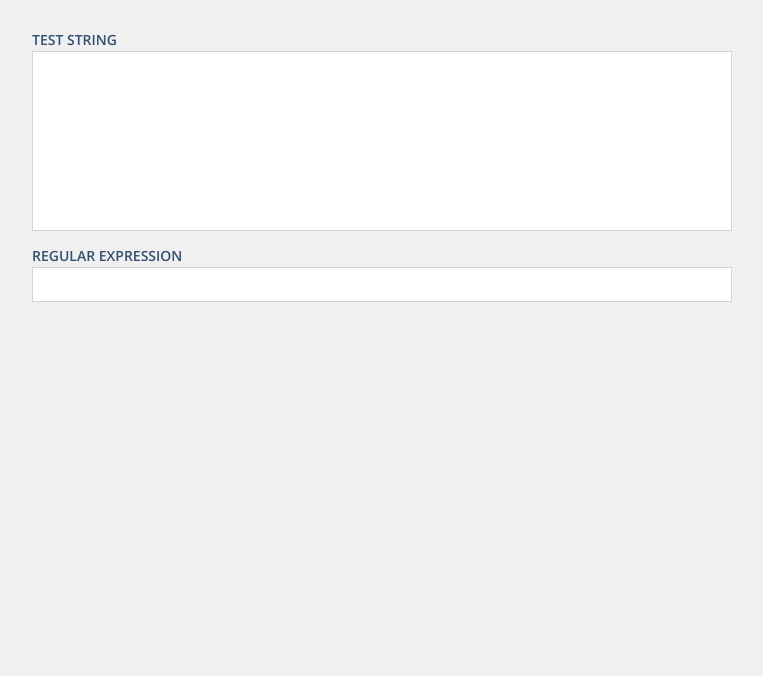
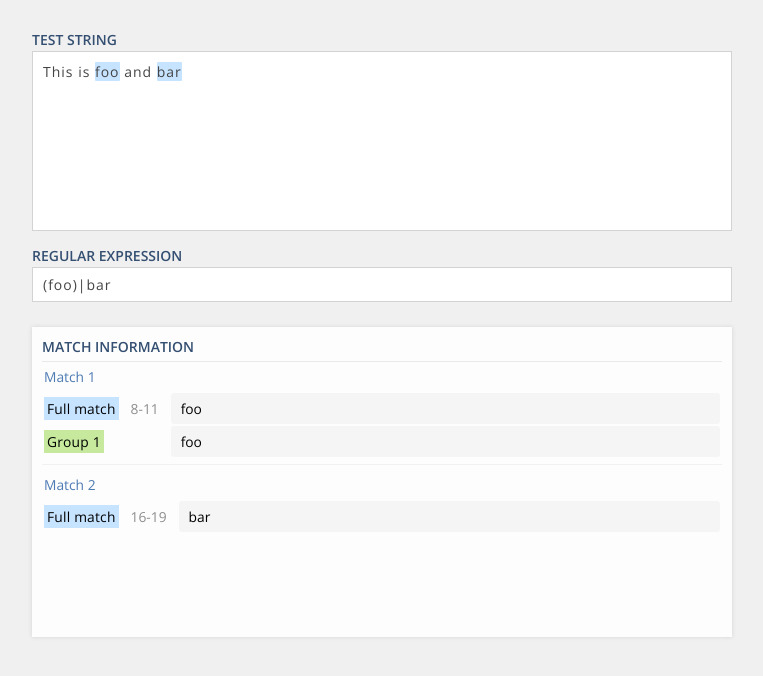
Before and after one commit to rmamchyk/regex-tester, a React (Create React App) app: page / in a window 1280 px wide. Shown: the top 676 px of the page, without its empty margins (258-1021 px from the left). Built offline with nearby package versions, Linux system fonts and the light colour scheme.

Commit message:
implemented MatchInfo component

```diff
--- a/public/index.html
+++ b/public/index.html
@@ -11,7 +11,7 @@
     />
     <link rel="apple-touch-icon" href="%PUBLIC_URL%/logo192.png" />
     <link href="https://fonts.googleapis.com/css?family=Open+Sans:300,300i,400,400i,600,600i,700,700i&display=swap" rel="stylesheet">
-    <title>React App</title>
+    <title>Regex Tester</title>
   </head>
   <body>
     <noscript>You need to enable JavaScript to run this app.</noscript>
--- a/src/App.tsx
+++ b/src/App.tsx
@@ -1,6 +1,7 @@
 import React, { Component } from 'react';
 import './App.scss';
 import TextAreaHighlight from './components/TextareaHighlight';
+import MatchInfo from './components/MatchInfo';
 
 interface IState {
   text: string;
@@ -12,8 +13,8 @@ class App extends Component<{}, IState> {
     super(props);
 
     this.state = {
-      text: '',
-      regexString: ''
+      text: 'This is foo and bar',
+      regexString: '(foo)|bar'
     }
   }
 
@@ -57,9 +58,13 @@ class App extends Component<{}, IState> {
           />
         </div>
 
-        <div className="form-group">
+        <div className="form-group" style={{ marginBottom: 25 }}>
           <label>Regular expression</label>
           <input type="text" value={regexString} onChange={this.onRegexChange} />
+        </div>
+
+        <div className="form-group">
+          <MatchInfo text={text} regex={regex} />
         </div>
       </div>
     );
--- /dev/null
+++ b/src/components/MatchInfo.scss
@@ -0,0 +1,75 @@
+.match-info {
+    background-color: #fdfdfd;
+    box-shadow: 0 0 4px lightgray;
+    padding: 5px 10px 15px;
+
+    h6 {
+        text-transform: uppercase;
+        font-size: 14px;
+        font-weight: 600;
+        color: #344f71;
+        margin: 0;
+        padding: 5px 0;
+        border-bottom: 1px solid rgba(58,58,58,.1);
+    }
+
+    .match-items {
+        height: 260px;
+        overflow-y: auto;
+
+        .match-item {
+            &:not(:last-child) {
+                border-bottom: 1px solid #f1f1f1;
+                padding-bottom: 5px;
+                margin-bottom: 5px;
+            }
+
+            td, th {
+                font-size: 13.8px;
+                white-space: nowrap;
+                font-weight: normal;
+                padding: 3px 0;
+            }
+
+            th {
+                color: #4e7bb3;
+                padding-bottom: 5px;
+                text-align: left;
+            }
+
+            .match-type {
+                padding: 2px 3px;
+                letter-spacing: .2px;
+                background-color: rgb(198, 233, 157);
+
+                &.full {
+                    background-color: rgb(198, 227, 255);
+                }
+            }
+
+            .index-range {
+                color: #8e8e8e;
+                padding: 3px 10px;
+            }
+
+            .match-string {
+                background: rgba(0,0,0,.03);
+                white-space: pre-wrap;
+                word-wrap: break-word;
+                word-break: break-all;
+                overflow-wrap: break-word;
+                padding: 6px 10px;
+                border-radius: 3px;
+                width: 100%;
+            }
+        }
+    }
+
+    .info-message {
+        color: #a5a5a5;
+        font-size: 13.6px;
+        margin: 12px 0;
+    }
+
+
+}
--- /dev/null
+++ b/src/components/MatchInfo.tsx
@@ -0,0 +1,90 @@
+import React, { Component } from 'react';
+import './MatchInfo.scss'
+
+interface IProps {
+    text: string;
+    regex?: RegExp;
+}
+
+interface IMatchResult {
+    startIndex: number;
+    endIndex: number;
+    matches: string[];
+}
+
+class MatchInfo extends Component<IProps> {
+    private getMatchResults(regex: RegExp, text: string): IMatchResult[] {
+        const results: IMatchResult[] = [];
+        let result;
+
+        if (regex.global) {
+            while((result = regex.exec(text))) {
+                const matches = result.toString().split(',').filter(match => !!match);
+                if (!matches.length) {
+                    break;
+                }
+                results.push({
+                    startIndex: result.index,
+                    endIndex: result.index + matches[0].length,
+                    matches
+                });
+            }
+        } else {
+            result = regex.exec(text);
+            if (result) {
+                const matches = result.toString().split(',');
+                results.push({
+                    startIndex: result.index,
+                    endIndex: result.index + matches[0].length,
+                    matches
+                });
+            }
+        }
+        return results;
+    }
+
+    render() {
+        const { text, regex } = this.props;
+        const missingData = !text || !regex;
+        let matchResults: IMatchResult[] = [];
+        if (!missingData) {
+            matchResults = this.getMatchResults(regex!, text);
+        }
+
+        return (
+            <div className="match-info">
+                <h6>Match information</h6>
+                <div className="match-items">
+                    {missingData && <p className="info-message">Detailed match information will be displayed here automatically</p>}
+
+                    {matchResults.map((matchResult, index) => (
+                        <div className="match-item" key={index}>
+                            <table>
+                                <thead>
+                                    <tr><th colSpan={3}>Match {index + 1}</th></tr>
+                                </thead>
+                                <tbody>
+                                    {matchResult.matches.map((match, idx) => (
+                                        <tr key={idx}>
+                                            <td>
+                                                <span className={`match-type ${idx === 0 ? 'full' : ''}`}>{idx === 0 ? 'Full match' : `Group ${idx}`}</span>
+                                            </td>
+                                            <td className="index-range">
+                                                {idx === 0 && `${matchResult.startIndex}-${matchResult.endIndex}`}
+                                            </td>
+                                            <td className="match-string">
+                                                {match}
+                                            </td>
+                                        </tr>
+                                    ))}
+                                </tbody>
+                            </table>
+                        </div>
+                    ))}
+                </div>
+            </div>
+        )
+    }
+}
+
+export default MatchInfo;
--- a/src/components/TextareaHighlight.scss
+++ b/src/components/TextareaHighlight.scss
@@ -48,7 +48,7 @@
   mark {
     border-radius: 1px;
     color: transparent;
-    background-color: rgb(198, 233, 157);
+    background-color: rgb(198, 227, 255);
   }
 
   textarea:focus {
```
